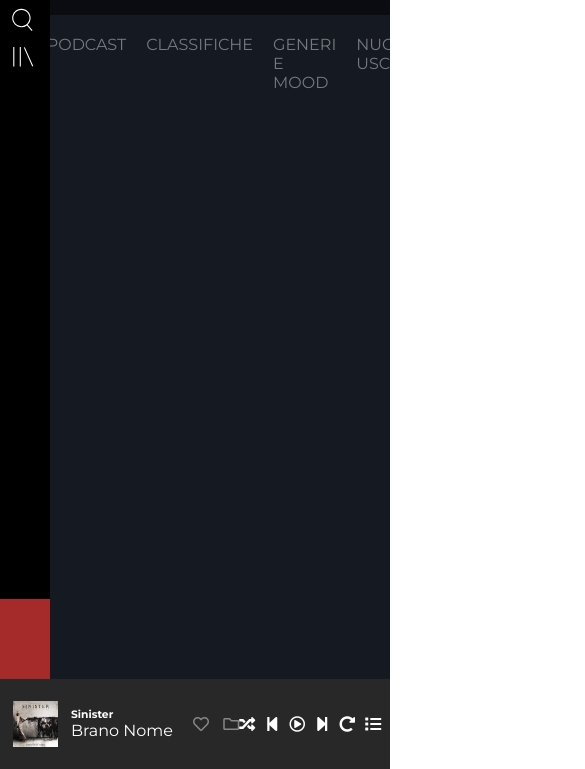
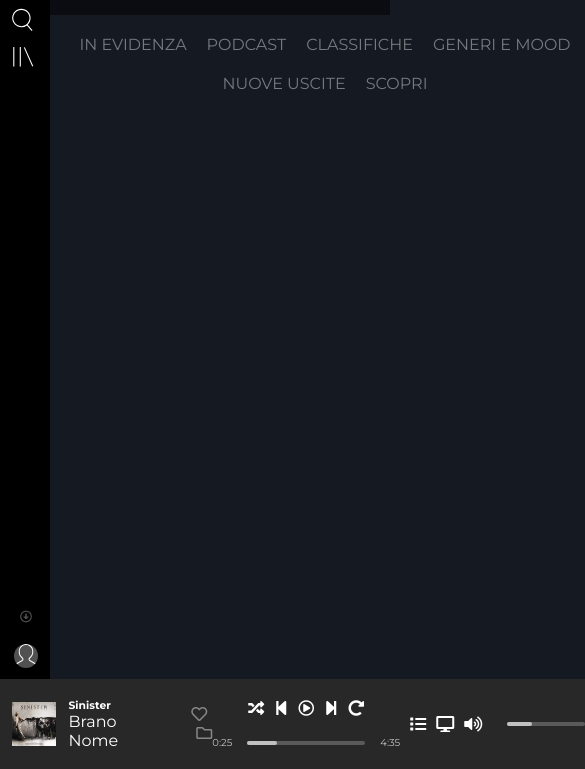
Before and after one commit to bigoroberto/html-css-spotifyweb, a plain HTML site: page index.html in a window 390 px wide. Shown: the part 75-844 px from the top of the page, 585 px wide, since content can reach past the window. Drawn offline with Linux system fonts and the light colour scheme.

Commit message:
sistemare responsive e finire contenitore grosso

```diff
--- a/css/style.css
+++ b/css/style.css
@@ -4,7 +4,9 @@
   box-sizing: border-box;
   font-family: "Montserrat", sans-serif;
 }
-
+html {
+  min-width: 600px;
+}
 .clearfix::after {
   content: "";
   display: table;
@@ -31,16 +33,18 @@
   width: 230px;
   height: calc(100vh - 90px);
   background-color: black;
+  overflow: hidden;
 }
 
 /* NAVBAR LATERALE LOGO */
 .nav_laterale .nav_laterale-top .nav-logo,
-.nav_laterale .nav_laterale-top .nav-logo-mobile{
+.nav_laterale .nav_laterale-top .nav-logo-mobile {
   width: 100%;
   padding: 20px;
 }
-.nav_laterale-top{
+.nav_laterale-top {
   height: calc(100% - 80px);
+  min-height: 400px;
   overflow: hidden;
 }
 .nav_laterale-top .nav-logo-mobile {
@@ -57,31 +61,46 @@
   padding: 5px 20px;
 }
 
-.list_top ul li a{
+.list_top ul li a {
   text-decoration: none;
   cursor: pointer;
 }
 
-.list_top ul li a:hover{
-  color:#fff
+.list_top ul li a:hover {
+  color: #fff;
 }
 
-.list_top img{
+.list_top img {
   height: 26px;
 }
 /* /NAVBAR LATERALE LISTA HOME */
 
+/* PLAYLIST */
+.playlist {
+  height: 60%;
+  overflow: hidden;
+}
+/* /PLAYLIST */
 /* TITOLO + CREA PLAYLIST */
-.titolo_playlist{
+.titolo_playlist {
   width: 100%;
   padding: 5px 20px;
-  background-color: blue;
   color: #fff;
 }
-.titolo_playlist h5:nth-child(2):before{
-  content: '+';
-  font-size: 40px;
-  font-weight: 700;
+
+.titolo_playlist h5:nth-child(2) {
+  margin-top: 10px;
+  color: #515151;
+}
+.titolo_playlist h5:nth-child(2):hover {
+  color: #fff;
+  cursor: pointer;
+}
+
+.titolo_playlist h5:nth-child(2)::before {
+  content: "+";
+  font-size: 30px;
+  font-weight: 500;
   color: black;
   display: inline-block;
   width: 40px;
@@ -91,34 +110,94 @@
   line-height: 40px;
   text-align: center;
   margin-right: 16px;
+  cursor: pointer;
+}
+
+.titolo_playlist h5:nth-child(2):hover::before {
+  background-color: #fff;
 }
 /* /TITOLO + CREA PLAYLIST */
 
 /* NAVBAR LATERALE CREA PLAYLIST */
-.crea_playlist{
+.crea_playlist {
   padding: 5px 20px;
-  background-color: aquamarine;
-  height: calc(100vh - 445px);
+  height: 50%;
   overflow-y: auto;
 }
-.crea_playlist ul{
+.crea_playlist ul {
   list-style: none;
 }
-.crea_playlist ul li{
+.crea_playlist ul li {
   color: #515151;
+  cursor: pointer;
+  margin-bottom: 10px;
+  font-size: 12px;
+  font-weight: 600;
 }
-.crea_playlist ul li:hover{
-  color:#fff
+.crea_playlist ul li:hover {
+  color: #fff;
 }
 /* /NAVBAR LATERALE CREA PLAYLIST */
 
 /* NAVBAR LATERALE NAV-BOTTOM */
-.nav_laterale-bottom{
+.nav_laterale-bottom {
   width: 100%;
   height: 80px;
-  background-color: brown;
+  padding: 5px 20px;
+  color: #515151;
+  font-size: 12px;
+  font-weight: 600;
 }
-/* /navbar laterale */
+
+.nav_laterale-bottom .installa_app {
+  border-bottom: 1px solid gray;
+  padding: 10px 0px;
+}
+
+.nav_laterale-bottom .installa_app i:hover {
+  color: #fff;
+  cursor: pointer;
+}
+
+.nav_laterale-bottom .installa_app span:hover {
+  color: #fff;
+  cursor: pointer;
+}
+
+.nav_laterale-bottom i {
+  margin-right: 5px;
+}
+
+.nav_laterale-bottom .nome_utente {
+  margin-top: 10px;
+  display: flex;
+}
+
+.nav_laterale-bottom .nome_utente .immagine_profilo {
+  width: 24px;
+  height: 24px;
+  display: inline-block;
+  border-radius: 50%;
+  background-color: #515151;
+  overflow: hidden;
+  margin-right: 10px;
+}
+
+.nav_laterale-bottom .nome_utente .immagine_profilo img {
+  width: 100%;
+  margin-right: 10px;
+}
+
+.nav_laterale-bottom .nome_utente span {
+  line-height: 24px;
+  color: #fff;
+  font-weight: 700;
+}
+.nav_laterale-bottom .nome_utente img,
+span {
+  cursor: pointer;
+}
+/* /NAVBAR LATERALE NAV-BOTTOM */
 
 /* contenitore del main */
 
@@ -137,7 +216,6 @@
   justify-content: flex-end;
   background-color: rgba(0, 0, 0, 0.5);
 }
-
 .top-main button {
   margin-right: 20px;
   height: 50%;
@@ -149,7 +227,6 @@
   margin-top: 22px;
   cursor: pointer;
 }
-
 button:hover {
   font-size: 16px;
 }
@@ -163,10 +240,11 @@ button:hover {
   padding: 10px;
   margin-top: 90px;
 }
-
 .content .selezione_tipo ul {
   list-style: none;
   display: flex;
+  flex-wrap: wrap;
+  justify-content: center;
 }
 .content .selezione_tipo ul li {
   position: relative;
@@ -193,7 +271,7 @@ button:hover {
 }
 /* /SELEZIONE */
 
-/* footer */
+/* FOOTER */
 footer {
   display: flex;
   justify-content: space-between;
@@ -204,19 +282,99 @@ footer {
 .footer-right,
 .footer-center {
   display: flex;
-  flex-shrink: 0;
 }
+
+.footer-left,
+.footer-right {
+  /*  width: 230px; */
+  min-width: 170px;
+  justify-content: space-evenly;
+  align-items: center;
+  flex-direction: row;
+  flex-shrink: 1;
+}
+/* FOOTER LEFT */
+footer .footer-left .titolo-brano {
+  display: flex;
+  align-items: center;
+  color: #fff;
+}
+.icon img {
+  width: 75%;
+  object-fit: cover;
+}
+.min_album {
+  width: 61px;
+  margin: 0 5px;
+}
+/* /FOOTER LEFT */
+/* FOOTER CENTER */
+footer .footer-center {
+  width: calc(100% / 3);
+  display: flex;
+  flex-direction: column;
+  flex-shrink: 2;
+}
+footer .footer-center .contenitore_musica {
+  width: 100%;
+  display: flex;
+  justify-content: center;
+  align-items: center;
+  margin-bottom: 20px;
+}
+
+footer .footer-center .contenitore_musica span {
+  font-size: 10px;
+  color: #c1c1c1;
+}
+
+footer .linea_tempo {
+  width: 80%;
+  background-color: #5a5a5a;
+  border-radius: 20px;
+  height: 4px;
+  margin: 0 15px;
+  cursor: pointer;
+}
+
+footer .linea_tempo .tempo_avanti {
+  width: 25%;
+  border: 2px solid #c1c1c1;
+  border-radius: 20px;
+  cursor: pointer;
+  flex-wrap: nowrap;
+}
+/* /FOOTER CENTER */
+
+/* FOOTER RIGHT */
+footer .footer-right .linea_tempo {
+  width: 84px;
+  background-color: #5a5a5a;
+  border-radius: 20px;
+  height: 4px;
+  margin: 0 15px;
+  cursor: pointer;
+}
+
+footer .footer-right .linea_tempo .tempo_avanti {
+  width: 25px;
+  border: 2px solid #c1c1c1;
+  border-radius: 20px;
+  cursor: pointer;
+  flex-wrap: nowrap;
+}
+/* FOOTER RIGHT */
+
+/* FOOTER REGOLE ICON */
 footer .footer-left .icon,
 footer .footer-center .icon,
 footer .footer-right .icon {
   display: flex;
   flex-direction: row;
-  justify-content: space-around;
+  justify-content: center;
   align-items: center;
   color: #878787;
   height: 100%;
-  padding: 14px 0;
-  cursor: pointer;
 }
 
 footer .footer-center .icon,
@@ -224,22 +382,8 @@ footer .footer-right .icon {
   margin-right: 10px;
   color: #fff;
 }
-
-footer .footer-left .titolo-brano {
-  display: flex;
-  align-items: center;
-  color: #fff;
-}
-.icon img {
-  width: 75%;
-  /*   height: 100%; */
-  object-fit: cover;
-}
-.min_album {
-  width: 61px;
-  margin: 0 5px;
-}
-
+/* FOOTER REGOLE ICON */
+/* /FOOTER */
 /* MEDIA  Q */
 @media (max-width: 600px) {
   main .nav_laterale .nav_laterale-top .nav-logo-mobile {
@@ -257,17 +401,34 @@ footer .footer-left .titolo-brano {
   main .content .top-main {
     width: calc(100% - 50px);
   }
-  main .nav_laterale .list_top a{
+  main .nav_laterale .list_top a {
     display: none;
-
   }
- .list_top ul li{
+  .list_top ul li {
     padding: 5px 10px;
   }
 
-.crea_playlist,
-.titolo_playlist{
-  display: none;
+  .crea_playlist,
+  .titolo_playlist {
+    display: none;
   }
-/* /MEDIA  Q */
+  main .nav_laterale-bottom span {
+    display: none;
+  }
+  main .nav_laterale-bottom {
+    padding: 0;
+  }
+  .nav_laterale-bottom .installa_app {
+    margin: 0px 20px;
+    border-bottom: none;
+  }
+
+  .nav_laterale-bottom .nome_utente .immagine_profilo {
+    margin-left: 14px;
+  }
+
+  footer .footer-left .icon {
+    display: flex;
+    flex-direction: column;
+  }
 }
--- a/index.html
+++ b/index.html
@@ -21,24 +21,25 @@
     <!-- nav bar laterale -->
     <div class="nav_laterale float-lt">
       <div class="nav_laterale-top">
-        <div class="nav-logo"><img src="/assets/img/logo.svg" alt=""></div>
-        <div class="nav-logo-mobile"><img src="/assets/img/logo-small.svg" alt=""></div>
+        <div class="nav-logo"><img src="assets/img/logo.svg" alt=""></div>
+        <div class="nav-logo-mobile"><img src="assets/img/logo-small.svg" alt=""></div>
         <div class="list_top">
           <ul>
             <li>
-              <img src="/assets/img/home.svg" alt="casa">
+              <img src="assets/img/home.svg" alt="casa">
               <a class="margin-lt-10">Home</a>
             </li>
             <li>
-              <img src="/assets/img/search.svg" alt="">
-              <a class="margin-lt-10">Cerca</a>
+              <img src="assets/img/search.svg" alt="">
+              <a class="margin-lt-10 ">Cerca</a>
             </li>
             <li>
-              <img src="/assets/img/libreria.svg" alt="">
+              <img src="assets/img/libreria.svg" alt="">
               <a class="margin-lt-10">La tua Libreria</a>
             </li>
           </ul>
         </div>
+        <div class="playlist">
           <div class="titolo_playlist">
             <h5>PLAYLIST</h5>
             <h5>Crea Playlist</h5>
@@ -56,8 +57,19 @@
             </ul>
           </div>
         </div>
-      <div class="nav_laterale-bottom"></div>
-
+      </div>
+      <div class="nav_laterale-bottom">
+        <div class="installa_app">
+          <i class="far fa-arrow-alt-circle-down"></i>
+          <span>Installa app</span>
+        </div>
+        <div class="nome_utente">
+          <div class="immagine_profilo">
+            <img src="assets/img/profile.svg" alt="">
+          </div>
+          <span>John Doe</span>
+        </div>
+      </div>
     </div>
     <!-- /nav bar laterale -->
 
@@ -102,6 +114,7 @@
       <!-- /SELEZIONE -->
 
       <!-- RECENTY PLAYED -->
+
       <!-- /RECENTY PLAYED -->
 
       <!-- CREATE PER JOHN DOE -->
@@ -127,7 +140,6 @@
         </div>
       </div>
       <div class="icon">
-        <div>
         <span><i class="far fa-heart"></i></span>
         <span class="margin-lt-10"><i class="far fa-folder"></i></span>
       </div>
@@ -135,20 +147,33 @@
     </div>
 
     <div class="footer-center">
-      <div class="icon"><i class="fas fa-random"></i></div>
-      <div class="icon"><i class="fas fa-step-backward"></i></div>
-      <div class="icon"><i class="far fa-play-circle"></i></div>
-      <div class="icon"><i class="fas fa-step-forward"></i></div>
-      <div class="icon"><i class="fas fa-redo-alt"></i></div>
+      <div class="icon">
+        <i class="margin-lt-10 fas fa-random"></i>
+        <i class="margin-lt-10 fas fa-step-backward"></i>
+        <i class="margin-lt-10 far fa-play-circle"></i>
+        <i class="margin-lt-10 fas fa-step-forward"></i>
+        <i class="margin-lt-10 fas fa-redo-alt"></i>
+      </div>
+      <div class="contenitore_musica">
+        <span>0:25</span>
+        <div class="linea_tempo">
+          <div class="tempo_avanti"></div>
+        </div>
+        <span>4:35</span>
+      </div>
     </div>
 
     <div class="footer-right">
-      <div class="icon"><i class="fas fa-list"></i></div>
-      <div class="icon"><i class="fas fa-desktop"></i></div>
-      <div class="icon"><i class="fas fa-volume-up"></i></div>
-      <div class="icon">logo</div>
+      <div class="icon">
+        <i class="margin-lt-10 fas fa-list"></i>
+        <i class="margin-lt-10 fas fa-desktop"></i>
+        <i class="margin-lt-10 fas fa-volume-up"></i>
       </div>
-
+      <div class="linea_tempo">
+        <div class="tempo_avanti">
+        </div>
+      </div>
+    </div>
   </footer>
 </body>
 
```
Lines whose indentation alone changed are shown as unchanged.
